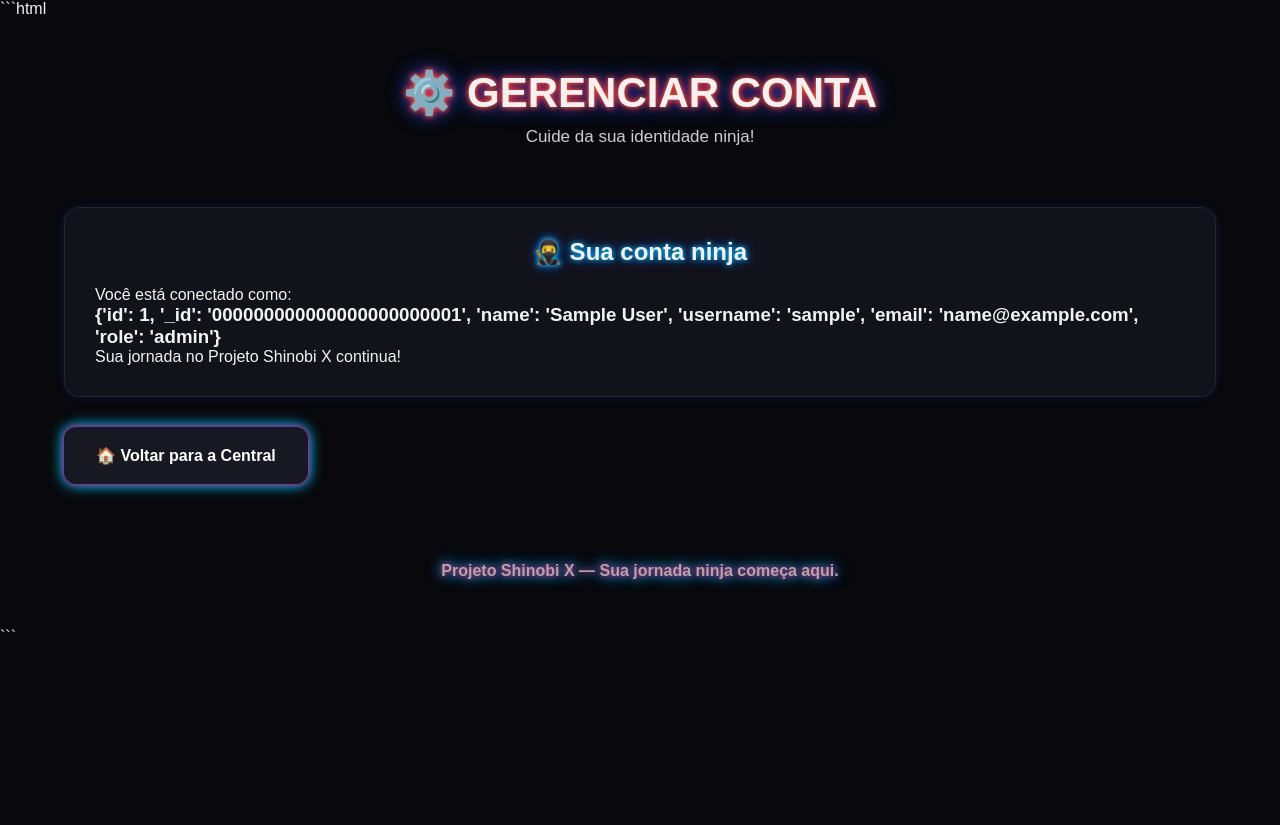
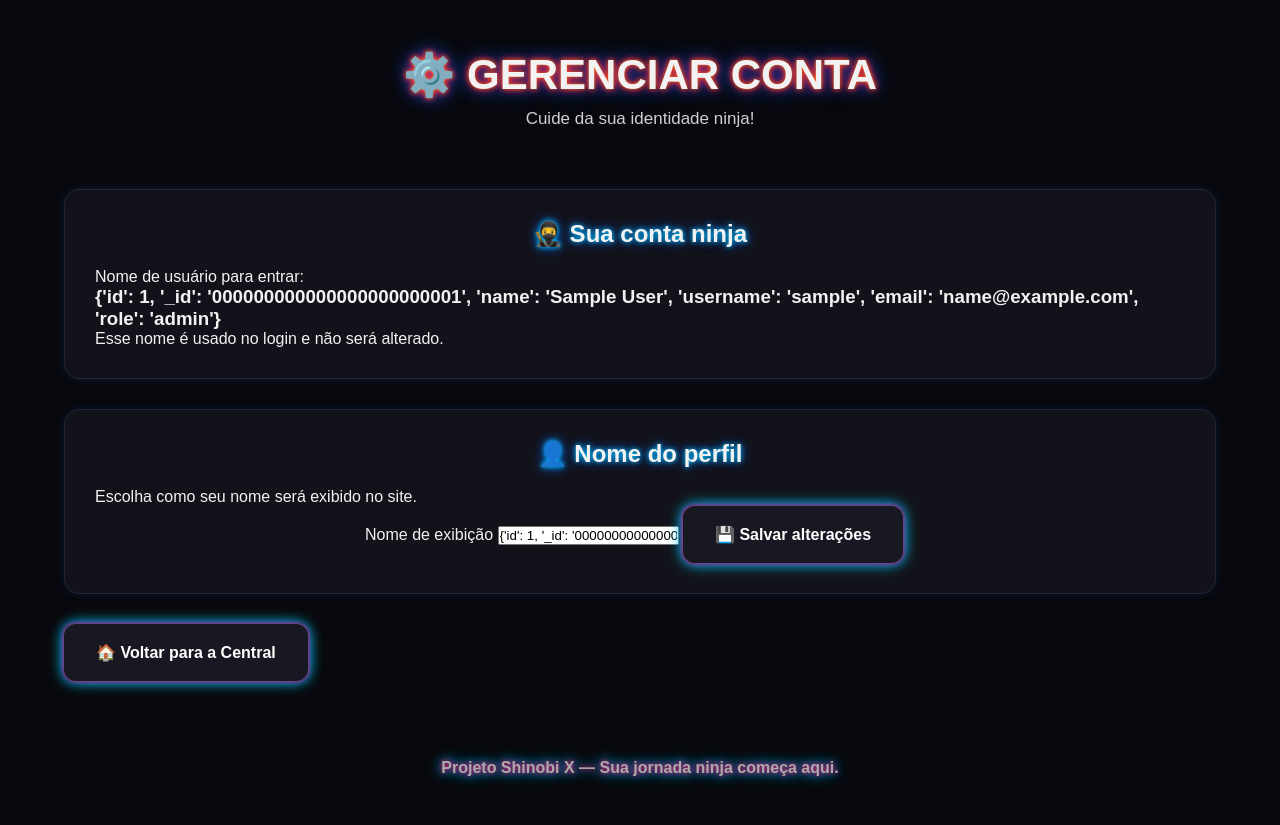
Before and after one commit to Guizin2613/Projeto-Shinobi-X, a Flask app: page /gerenciar-conta in a window 1280 px wide. Before the commit the page ends 632 px from the top, so only its background shows below. Run offline with Flask 3, Linux system fonts and the light colour scheme; the visitor is signed in with stand-in values (Sample User, id 1); data that the repository does not hold is empty; some libraries are stand-ins or nearby versions.

Commit message:
Adiciona edição do nome do perfil

````diff
--- a/app.py
+++ b/app.py
@@ -80,6 +80,19 @@ def criar_banco():
         cursor.execute("""
             ALTER TABLE usuarios
             ADD COLUMN IF NOT EXISTS melhor_pontuacao INTEGER NOT NULL DEFAULT -1
+        """)
+
+        # Nome de exibição do perfil ninja
+        cursor.execute("""
+        ALTER TABLE usuarios
+        ADD COLUMN IF NOT EXISTS nome_perfil TEXT
+        """)
+
+        # Preenche os perfis antigos com o nome de usuário atual
+        cursor.execute("""
+        UPDATE usuarios
+        SET nome_perfil = usuario
+        WHERE nome_perfil IS NULL OR nome_perfil = ''
         """)
 
         conexao.commit()
@@ -225,19 +238,72 @@ def logout():
 # GERENCIAR CONTA
 # ==========================================================
 
-@app.route("/gerenciar-conta")
+
+@app.route("/gerenciar-conta", methods=["GET", "POST"])
 @login_obrigatorio
 def gerenciar_conta():
 
-    if "usuario" not in session:
-        return redirect("/login")
+    usuario = session["usuario"]
+    mensagem = None
 
-    usuario = session["usuario"]
+    conexao = conectar_banco()
+
+    try:
+        cursor = conexao.cursor()
+
+        if request.method == "POST":
+
+            nome_perfil = request.form.get(
+                "nome_perfil", ""
+            ).strip()
+
+            if not nome_perfil:
+                mensagem = "O nome do perfil não pode ficar vazio."
+
+            elif len(nome_perfil) > 30:
+                mensagem = "O nome do perfil deve ter até 30 caracteres."
+
+            else:
+                cursor.execute(
+                    """
+                    UPDATE usuarios
+                    SET nome_perfil = %s
+                    WHERE usuario = %s
+                    """,
+                    (nome_perfil, usuario)
+                )
+
+                conexao.commit()
+
+                mensagem = "Nome do perfil atualizado com sucesso!"
+
+        cursor.execute(
+            """
+            SELECT nome_perfil
+            FROM usuarios
+            WHERE usuario = %s
+            """,
+            (usuario,)
+        )
+
+        resultado = cursor.fetchone()
+
+        nome_perfil = (
+            resultado[0]
+            if resultado and resultado[0]
+            else usuario
+        )
+
+    finally:
+        conexao.close()
 
     return render_template(
         "gerenciar_conta.html",
-        usuario=usuario
+        usuario=usuario,
+        nome_perfil=nome_perfil,
+        mensagem=mensagem
     )
+
 
 
 # ==========================================================
--- a/templates/gerenciar_conta.html
+++ b/templates/gerenciar_conta.html
@@ -1,4 +1,4 @@
-```html
+
 <!DOCTYPE html>
 <html lang="pt-br">
 
@@ -21,24 +21,53 @@
         </header>
 
         <main>
+
             <section>
                 <h2>🥷 Sua conta ninja</h2>
 
-                <p>Você está conectado como:</p>
-
+                <p>Nome de usuário para entrar:</p>
                 <h3>{{ usuario }}</h3>
 
-                <p>
-                    Sua jornada no Projeto Shinobi X continua!
-                </p>
+                <p>Esse nome é usado no login e não será alterado.</p>
+            </section>
+
+            <section>
+                <h2>👤 Nome do perfil</h2>
+
+                <p>Escolha como seu nome será exibido no site.</p>
+
+                {% if mensagem %}
+                    <p>{{ mensagem }}</p>
+                {% endif %}
+
+                <form method="POST">
+
+                    <label for="nome_perfil">
+                        Nome de exibição
+                    </label>
+
+                    <input
+                        type="text"
+                        id="nome_perfil"
+                        name="nome_perfil"
+                        value="{{ nome_perfil }}"
+                        maxlength="30"
+                        required
+                    >
+
+                    <button type="submit" class="menu-button">
+                        💾 Salvar alterações
+                    </button>
+
+                </form>
             </section>
 
             <nav>
-
                 <a href="/" class="menu-button">
                     🏠 Voltar para a Central
                 </a>
             </nav>
+
         </main>
 
         <footer>
@@ -50,4 +79,3 @@
 </body>
 
 </html>
-```
````
